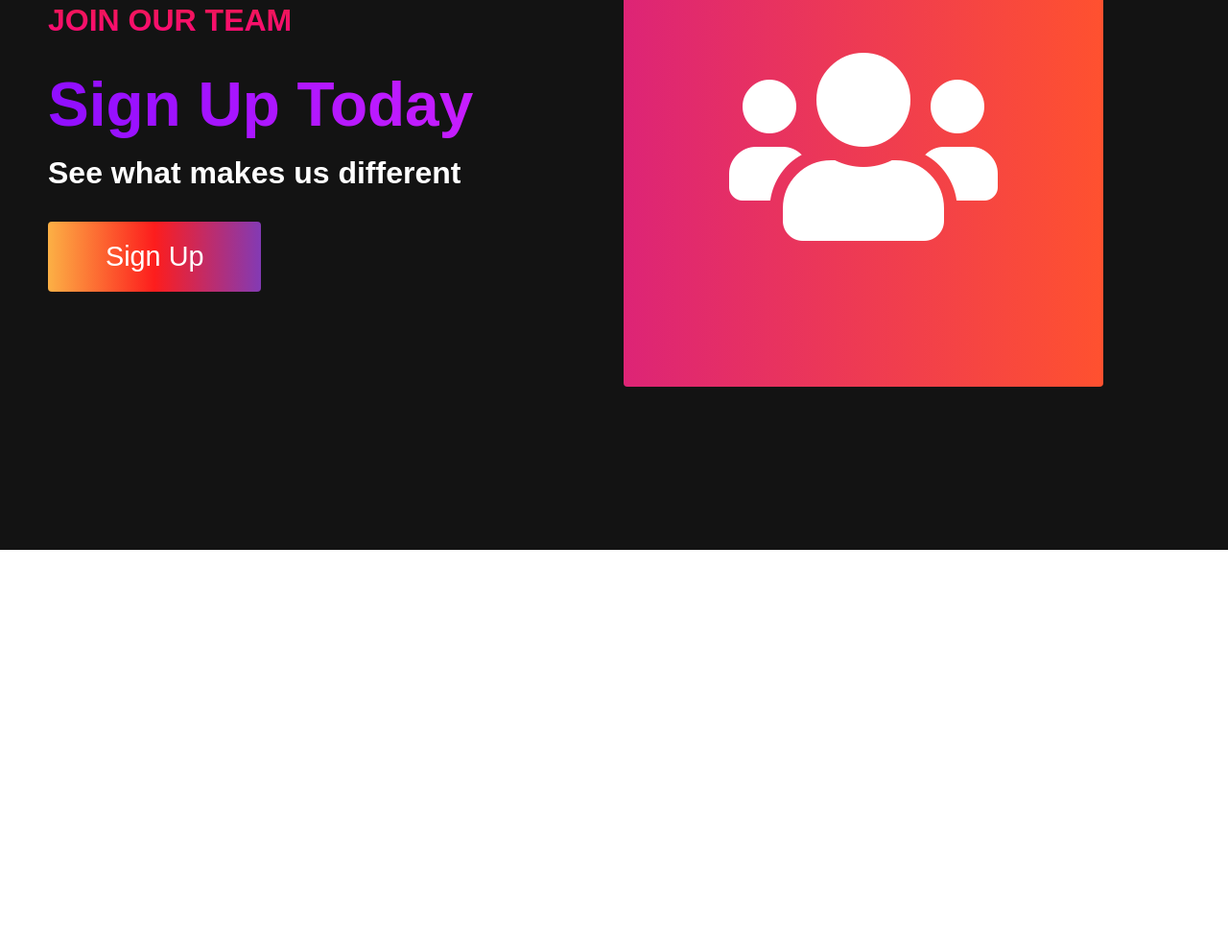
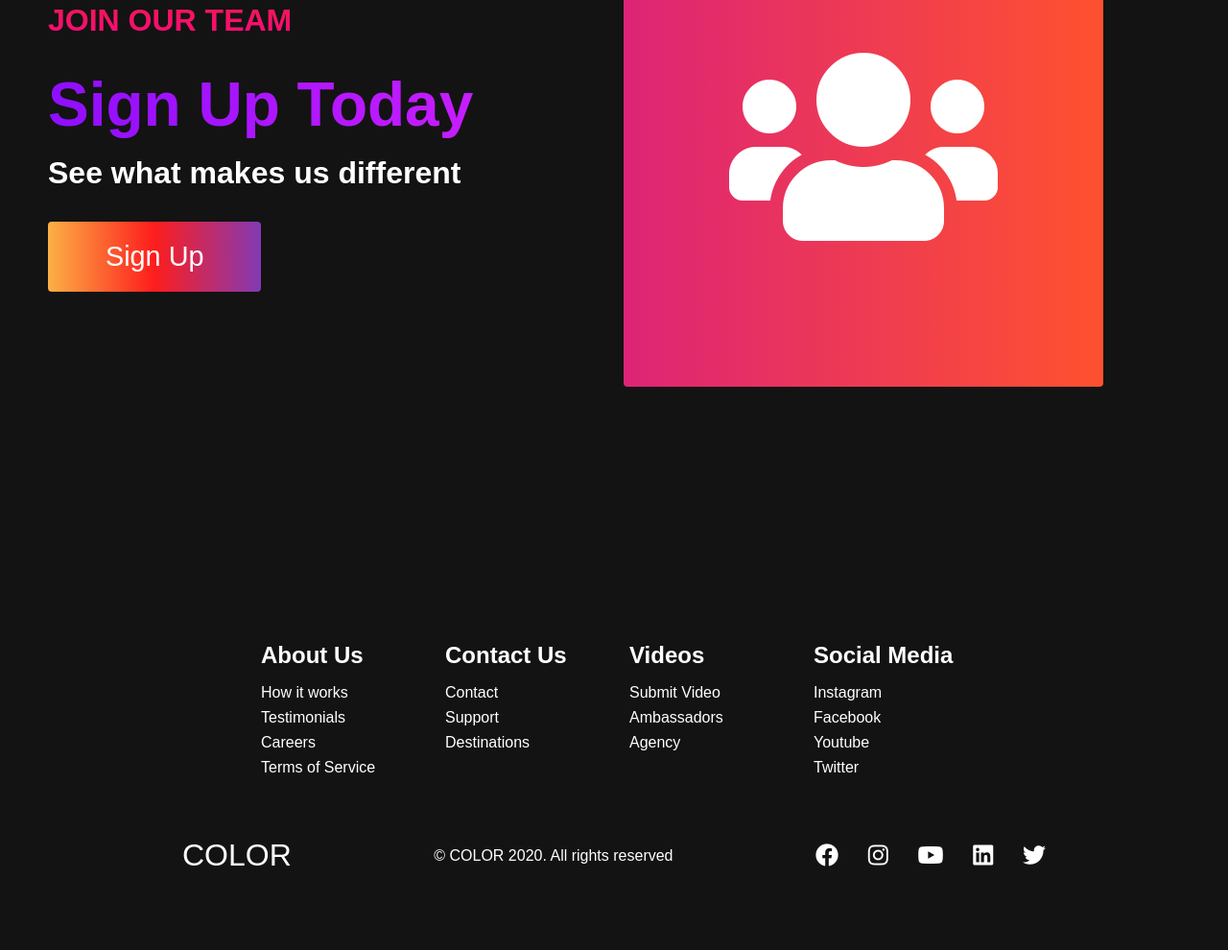
Before and after one commit to Liosavid/2020-12_JAVASCRIPT_Scroll-website, a plain HTML site: page index.html in a window 1280 px wide. Shown: the part 3295-4285 px from the top of the page at 96% size. Before the commit the page ends 3868 px from the top, so only its background shows below. Drawn offline with Linux system fonts and the light colour scheme.

Commit message:
About, services, features and footer html and design done.

```diff
--- a/index.html
+++ b/index.html
@@ -78,7 +78,7 @@
           </div>
           <div class="services__card">
             <h2>Are you Ready?</h2>
-            <p>Take the lepa</p>
+            <p>Take the leap</p>
             <div class="services__btn"><button>Get Started</button></div>
           </div>
           <div class="services__card">
@@ -112,6 +112,63 @@
         </div>
       </div>
 
+      <!-- Footer Section -->
+
+    <div class="footer__container">
+      <div class="footer__links">
+        <div class="footer__link--wrapper">
+          <div class="footer__link--items">
+            <h2>About Us</h2>
+            <a href="/sign__up">How it works</a> <a href="/">Testimonials</a>
+            <a href="/">Careers</a> <a href="/">Terms of Service</a>
+          </div>
+          <div class="footer__link--items">
+            <h2>Contact Us</h2>
+            <a href="/">Contact</a> <a href="/">Support</a>
+            <a href="/">Destinations</a>
+          </div>
+        </div>
+        <div class="footer__link--wrapper">
+          <div class="footer__link--items">
+            <h2>Videos</h2>
+            <a href="/">Submit Video</a> <a href="/">Ambassadors</a>
+            <a href="/">Agency</a>
+          </div>
+          <div class="footer__link--items">
+            <h2>Social Media</h2>
+            <a href="/">Instagram</a> <a href="/">Facebook</a>
+            <a href="/">Youtube</a> <a href="/">Twitter</a>
+          </div>
+        </div>
+      </div>
+      <section class="social__media">
+        <div class="social__media--wrap">
+          <div class="footer__logo">
+            <a href="/" id="footer__logo">COLOR</a>
+          </div>
+          <p class="website__rights">© COLOR 2020. All rights reserved</p>
+          <div class="social__icons">
+            <a href="/" class="social__icon--link" target="_blank"
+              ><i class="fab fa-facebook"></i
+            ></a>
+            <a href="/" class="social__icon--link"
+              ><i class="fab fa-instagram"></i
+            ></a>
+            <a href="/" class="social__icon--link"
+              ><i class="fab fa-youtube"></i
+            ></a>
+            <a href="/" class="social__icon--link"
+              ><i class="fab fa-linkedin"></i
+            ></a>
+            <a href="/" class="social__icon--link"
+              ><i class="fab fa-twitter"></i
+            ></a>
+          </div>
+        </div>
+      </section>
+    </div>
+
+
 
     <script src="./app.js"></script>
 
--- a/styles.css
+++ b/styles.css
@@ -603,3 +603,123 @@
       grid-template-columns: 1fr;
     }
   }
+
+
+
+  /* Footer */
+
+.footer__container {
+  background-color: #131313;
+  padding: 5rem 0;
+  display: flex;
+  flex-direction: column;
+  justify-content: center;
+  align-items: center;
+}
+
+#footer__logo {
+  color: #fff;
+  display: flex;
+  align-items: center;
+  cursor: pointer;
+  text-decoration: none;
+  font-size: 2rem;
+}
+
+.footer__links {
+  width: 100%;
+  max-width: 1000px;
+  display: flex;
+  justify-content: center;
+}
+
+.footer__link--wrapper {
+  display: flex;
+}
+
+.footer__link--items {
+  display: flex;
+  flex-direction: column;
+  align-items: flex-start;
+  margin: 16px;
+  text-align: left;
+  width: 160px;
+  box-sizing: border-box;
+}
+
+.footer__link--items h2 {
+  margin-bottom: 16px;
+  color: #fff;
+}
+
+.footer__link--items a {
+  color: #fff;
+  text-decoration: none;
+  margin-bottom: 0.5rem;
+  transition: 0.3 ease-out;
+}
+
+.footer__link--items a:hover {
+  color: #e9e9e9;
+  transition: 0.3 ease-out;
+}
+
+.social__icon--link {
+  color: #fff;
+  font-size: 24px;
+}
+
+.social__media {
+  max-width: 1000px;
+  width: 100%;
+}
+
+.social__media--wrap {
+  display: flex;
+  justify-content: space-between;
+  align-items: center;
+  width: 90%;
+  max-width: 1000px;
+  margin: 40px auto 0 auto;
+}
+
+.social__icons {
+  display: flex;
+  justify-content: space-between;
+  align-items: center;
+  width: 240px;
+}
+
+.website__rights {
+  color: #fff;
+}
+
+@media screen and (max-width: 820px) {
+  .footer__links {
+    padding-top: 2rem;
+  }
+
+  #footer__logo {
+    margin-bottom: 2rem;
+  }
+
+  .website__rights {
+    margin-bottom: 2rem;
+  }
+
+  .footer__link--wrapper {
+    flex-direction: column;
+  }
+
+  .social__media--wrap {
+    flex-direction: column;
+  }
+}
+
+@media screen and (max-width: 480px) {
+  .footer__link--items {
+    margin: 0;
+    padding: 10px;
+    width: 100%;
+  }
+}
```
